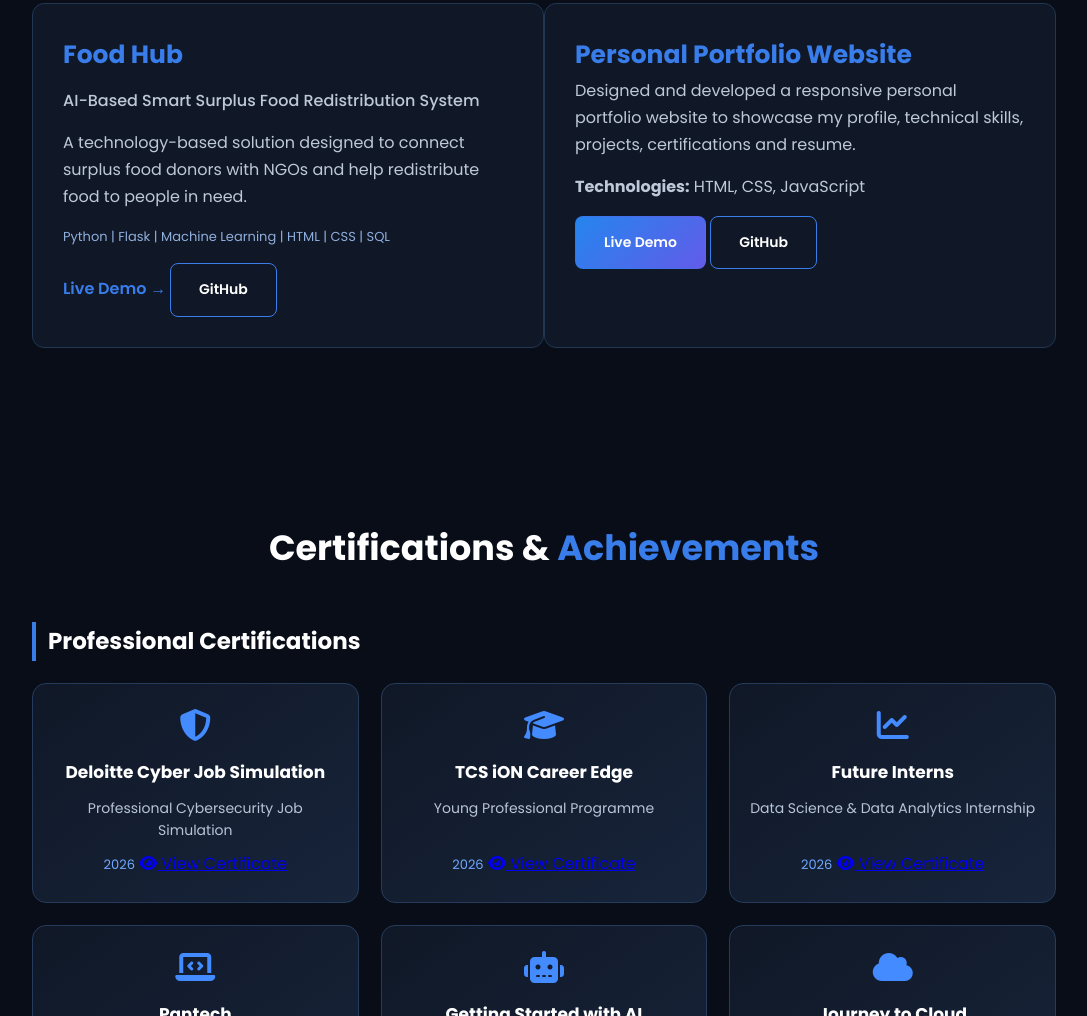
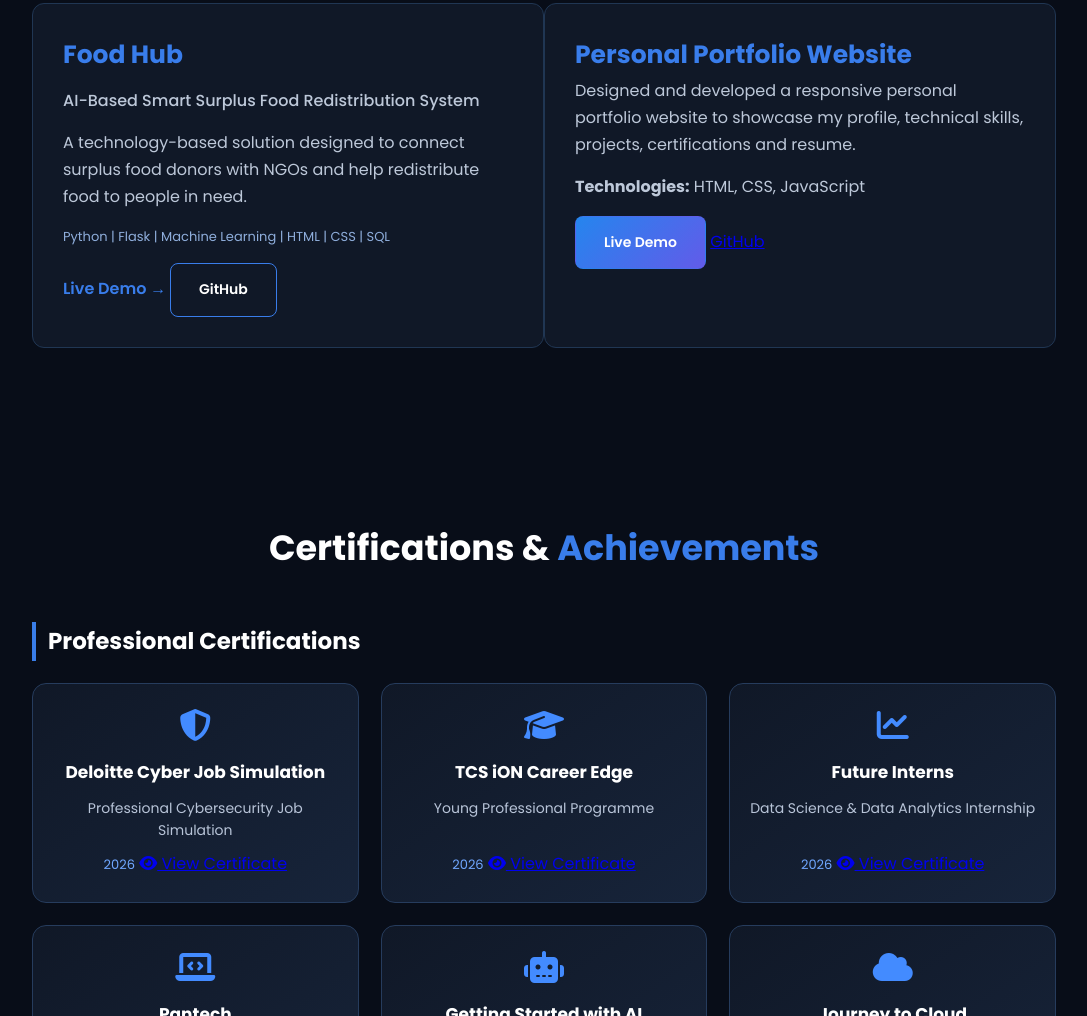
Before and after one commit to AparnaDS6/aparna-portfolio, a plain HTML site: page index.html in a window 1280 px wide. Shown: the part 3165-4181 px from the top of the page, without its empty margins (96-1183 px from the left). Drawn offline with Linux system fonts and the light colour scheme.

Commit message:
Add files via upload

```diff
--- a/index.html
+++ b/index.html
@@ -373,9 +373,10 @@
         <a href="#" target="_blank" class="btn">
             Live Demo
         </a>
-        <a href="#" target="_blank" class="btn btn-outline">
-            GitHub
-        </a>
+       <a href="https://github.com/AparnaDS6/aparna-portfolio"
+   target="_blank"
+   rel="noopener noreferrer"
+   class="project-btn">GitHub</a>
     </div>
 </div>
 
```
